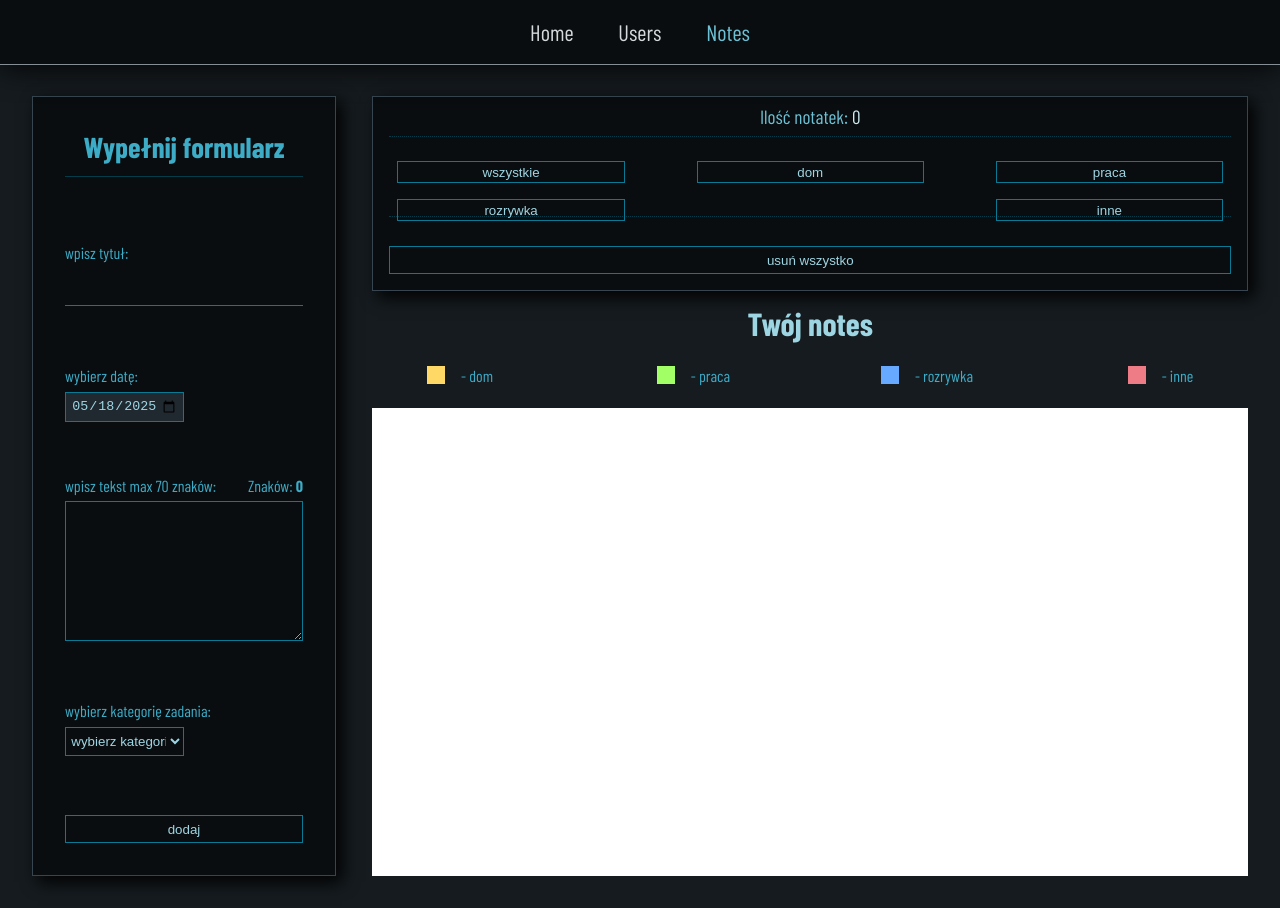
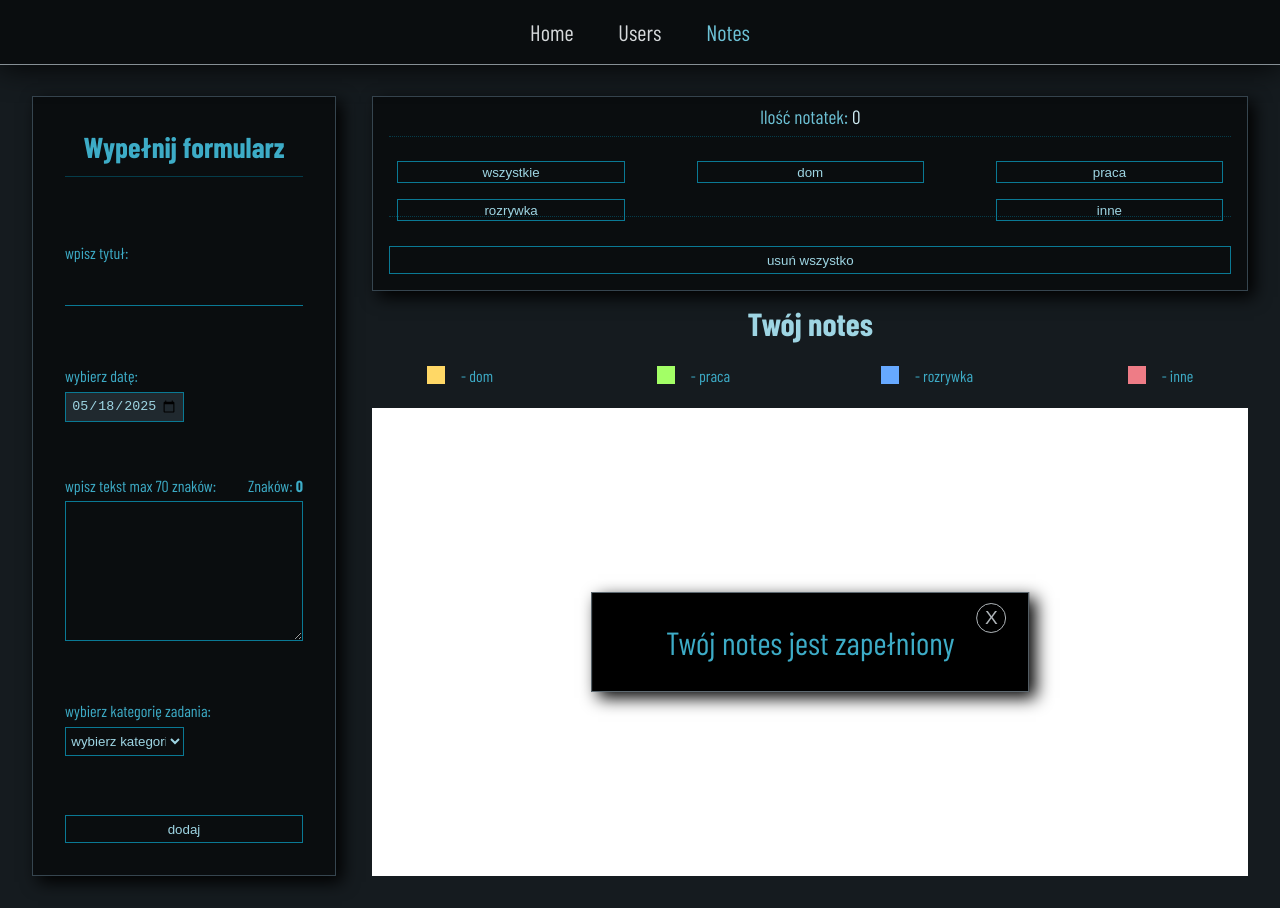
Before and after one commit to Scorpion19702022/SIMPLE_PROJECT_REACT_REDUX, a React (Vite) app: page /Notes in a window 1280 px wide. Built offline with nearby package versions, Linux system fonts and the light colour scheme; a web font is replaced by a local one.

Commit message:
added action for popup

```diff
--- a/src/Components/Notes/NotesComponent.tsx
+++ b/src/Components/Notes/NotesComponent.tsx
@@ -25,6 +25,8 @@ const NotesComponent = () => {
 	const [emptyTheme, setEmptyTheme] = useState<string>('')
 	const [emptyText, setEmptyText] = useState<string>('')
 	const [emptyKind, setEmptyKind] = useState<string>('')
+
+	const [popupClose, setPopupClose] = useState<boolean>(false)
 
 	const handleChangeTheme = (e: string) => {
 		setTheme(e)
@@ -86,6 +88,14 @@ const NotesComponent = () => {
 			setKind('wybierz kategorię')
 			setMarksCounter(0)
 		}
+
+		if (notesList.length > 5) {
+			setPopupClose(false)
+		}
+	}
+
+	const handleClosePopup = () => {
+		setPopupClose(true)
 	}
 
 	return (
@@ -105,7 +115,7 @@ const NotesComponent = () => {
 				changeKind={handleChangeKind}
 				submit={handleSubmit}
 			/>
-			<NotesResult />
+			<NotesResult closePopup={handleClosePopup} popupAction={popupClose} />
 		</section>
 	)
 }
--- a/src/Components/Notes/NotesResult.tsx
+++ b/src/Components/Notes/NotesResult.tsx
@@ -1,8 +1,13 @@
-import { useAppSelector } from '../../hooks/useReduxHooks'
+// import { useAppSelector } from '../../hooks/useReduxHooks'
 import styles from './Styles/NotesResult.module.css'
 
-const NotesResult = () => {
-	const { notesList } = useAppSelector(state => state.notes)
+interface InitialProps {
+	popupAction: boolean
+	closePopup: () => void
+}
+
+const NotesResult: React.FC<InitialProps> = ({ popupAction, closePopup }) => {
+	// const { notesList } = useAppSelector(state => state.notes)
 
 	return (
 		<section className={styles.wrapper}>
@@ -41,9 +46,11 @@ const NotesResult = () => {
 				</div>
 			</div>
 			<div className={styles.box_notes}>
-				<div className={notesList.length > 3 ? styles.popup : styles.no_popup}>
+				<div className={!popupAction ? styles.popup : styles.no_popup}>
 					<span className={styles.popup_info}>Twój notes jest zapełniony</span>
-					<button className={styles.popup_btn}>X</button>
+					<button className={styles.popup_btn} onClick={closePopup}>
+						X
+					</button>
 				</div>
 			</div>
 		</section>
```
